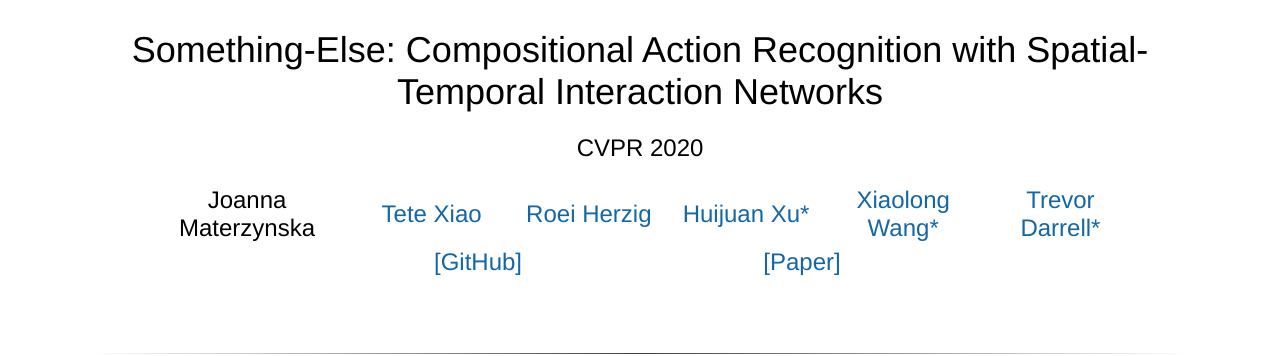
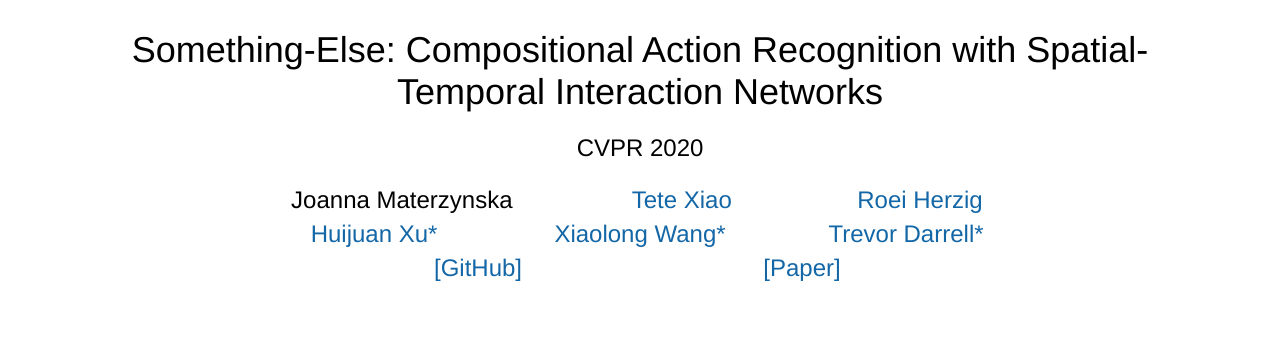
Before and after one commit to joaanna/test, a plain HTML site: page index.html in a window 1280 px wide. Shown: the top 356 px of the page. Drawn offline with Linux system fonts and the light colour scheme; a script that the page names is missing.

Commit message:
add names in two lines

```diff
--- a/index.html
+++ b/index.html
@@ -144,7 +144,7 @@
         <br><br>
         <span style="font-size:24px">CVPR 2020</span>
         <br><br>
-      <table align=center width=1000px>
+      <table align=center width=800px>
             <tr>
                     <td align=center width=100px>
               <center>
@@ -161,6 +161,39 @@
                 <span style="font-size:24px"><a href="https://roeiherz.github.io/">Roei Herzig</a></span>
                 </center>
                 </td>
+                    <!-- <td align=center width=100px>
+              <center>
+                <span style="font-size:24px"><a href="https://cs-people.bu.edu/hxu/">Huijuan Xu*</a></span>
+                </center>
+                </td>
+                <td align=center width=100px>
+              <center>
+                <span style="font-size:24px"><a href="http://www.cs.cmu.edu/~xiaolonw/">Xiaolong Wang*</a></span>
+                </center>
+                </td>
+                    <td align=center width=100px>
+              <center>
+                <span style="font-size:24px"><a href="https://people.eecs.berkeley.edu/~trevor/">Trevor Darrell*</a></span>
+                </center>
+                </td> -->
+        </table>
+              <table align=center width=800px>
+            <!-- <tr>
+                    <td align=center width=100px>
+              <center>
+                <span style="font-size:24px">Joanna Materzynska</span>
+                </center>
+                </td>
+                    <td align=center width=100px>
+              <center>
+                <span style="font-size:24px"><a href="http://tetexiao.com/">Tete Xiao</a></span>
+                </center>
+                </td>
+                    <td align=center width=100px>
+              <center>
+                <span style="font-size:24px"><a href="https://roeiherz.github.io/">Roei Herzig</a></span>
+                </center>
+                </td> -->
                     <td align=center width=100px>
               <center>
                 <span style="font-size:24px"><a href="https://cs-people.bu.edu/hxu/">Huijuan Xu*</a></span>
```
